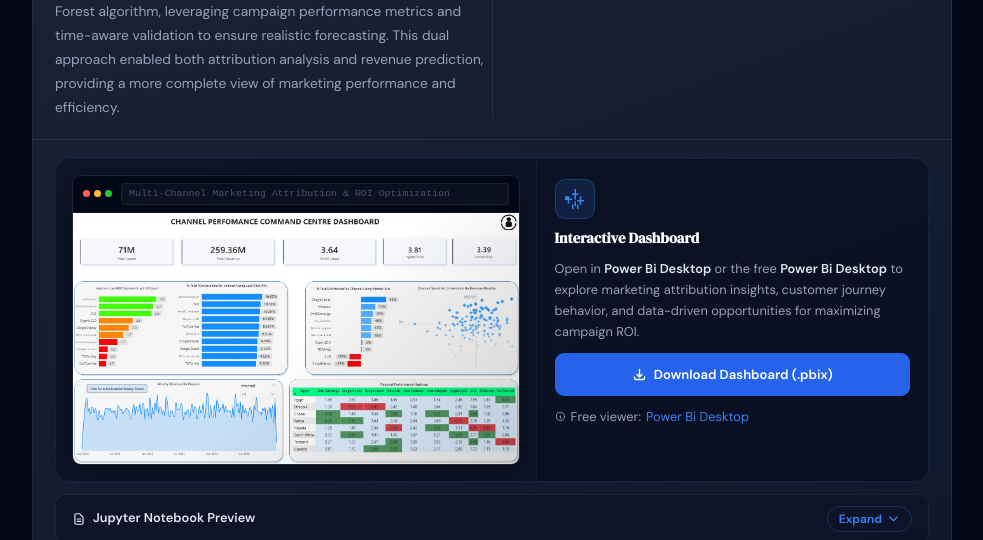
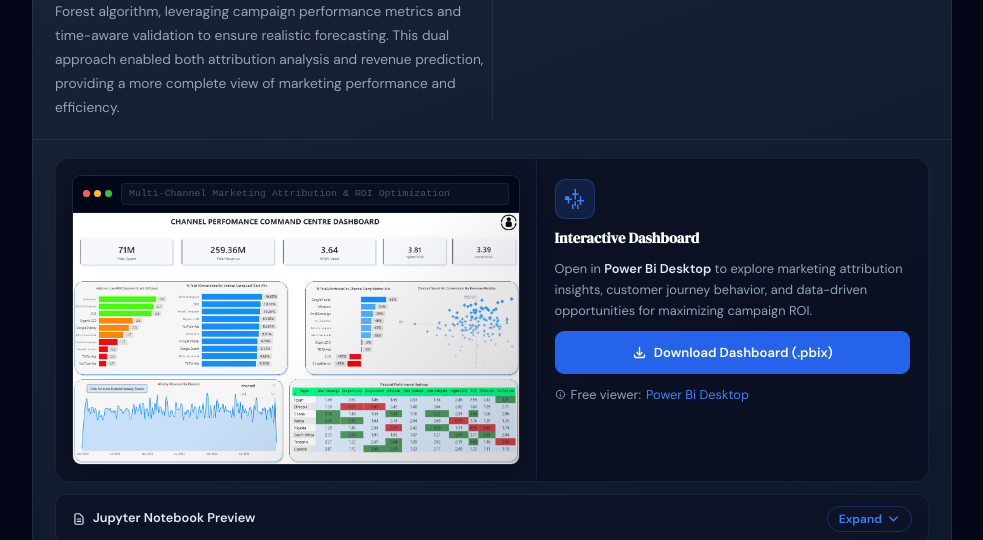
Before and after one commit to timmaina-devhub/timmaina-devhub.github.io, a Jekyll site: the page built from projects.html, in a window 1280 px wide and 900 px high, scrolled down 4487 px, cut to the strip 0-540 px from the top of the window. Shown: the whole strip, without its empty margins (148-1131 px from the left). Built offline with Jekyll 4.4.1, drawn with Linux system fonts in a browser that asks for light colours.

Commit message:
Update projects.html

```diff
--- a/projects.html
+++ b/projects.html
@@ -515,7 +515,7 @@ title: Projects
             <svg width="24" height="24" viewBox="0 0 24 24" fill="currentColor"><path d="M11.5 2v4.5H9V8h2.5v4.5H13V8h2.5V6.5H13V2zm5.25 7.25V13h-2.5v1.5h2.5V18h1.5v-3.5H21V13h-2.75V9.25zM2 9.25V13h2.75v3.5h1.5V13H9V11.5H6.25V9.25zm9.5 5.25V19h1.5v-4.5H13zM9 17.5V22h1.5v-4.5zm5 0V22h1.5v-4.5z"/></svg>
           </div>
           <h4>Interactive Dashboard</h4>
-          <p>Open in <strong>Power Bi Desktop</strong> or the free <strong>Power Bi Desktop</strong> to explore marketing attribution insights, customer journey behavior, and data-driven opportunities for maximizing campaign ROI.</p>
+          <p>Open in <strong>Power Bi Desktop</strong> to explore marketing attribution insights, customer journey behavior, and data-driven opportunities for maximizing campaign ROI.</p>
           <a href="https://github.com/timmaina-devhub/Multi-Channel-Marketing-Attribution-ROI-Optimization/releases/download/v1.0/c3_marketing_visualization.pbix"
              class="btn-dl" id="dl-4">
 
```
